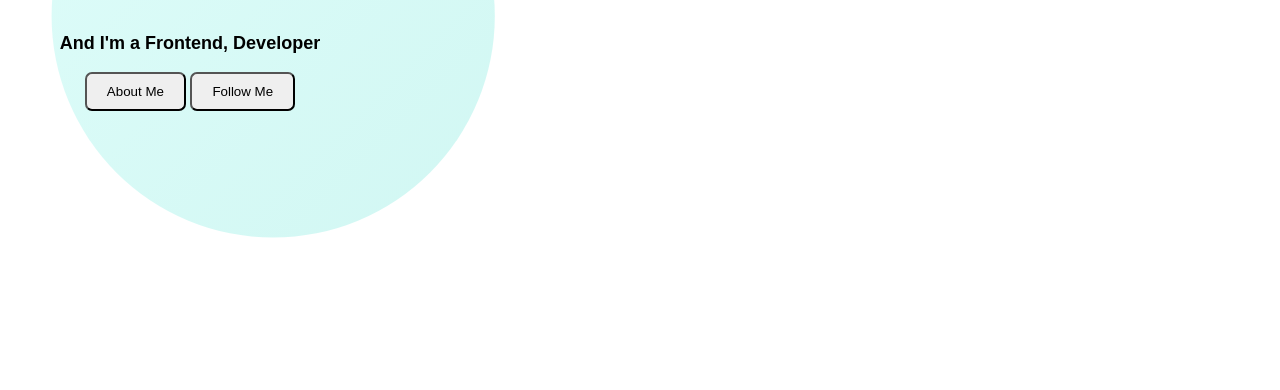
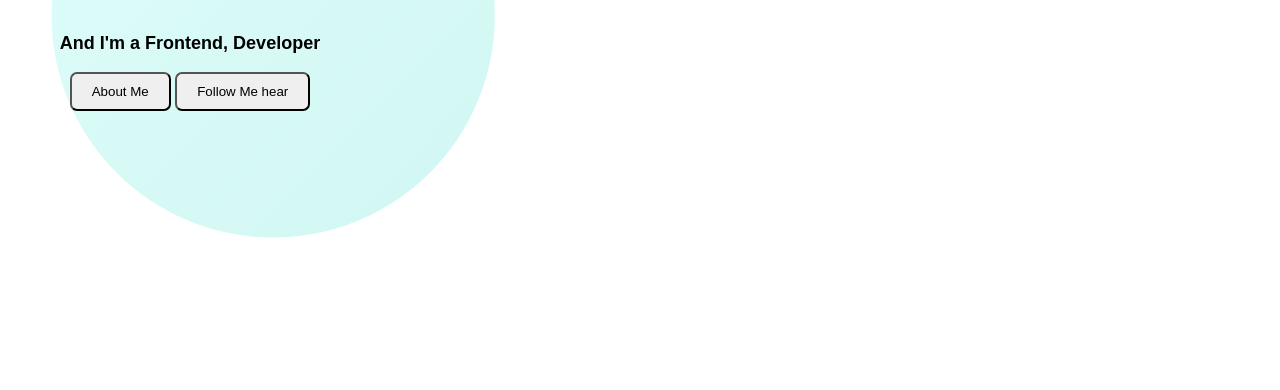
Before and after one commit to MrBartowsky/Web2-basic-classwork, a plain HTML site: page index.html in a window 1280 px wide. Shown: the part 368-758 px from the top of the page. Drawn offline with Linux system fonts and the light colour scheme.

Commit message:
I changed button

```diff
--- a/index.html
+++ b/index.html
@@ -32,7 +32,7 @@
              <h3>And I'm a Frontend, Developer</h3>
 
             <button>About Me</button>
-            <button>Follow Me</button>
+            <button>Follow Me hear</button>
         </div>
 
         <div class="richardimage" >
```
